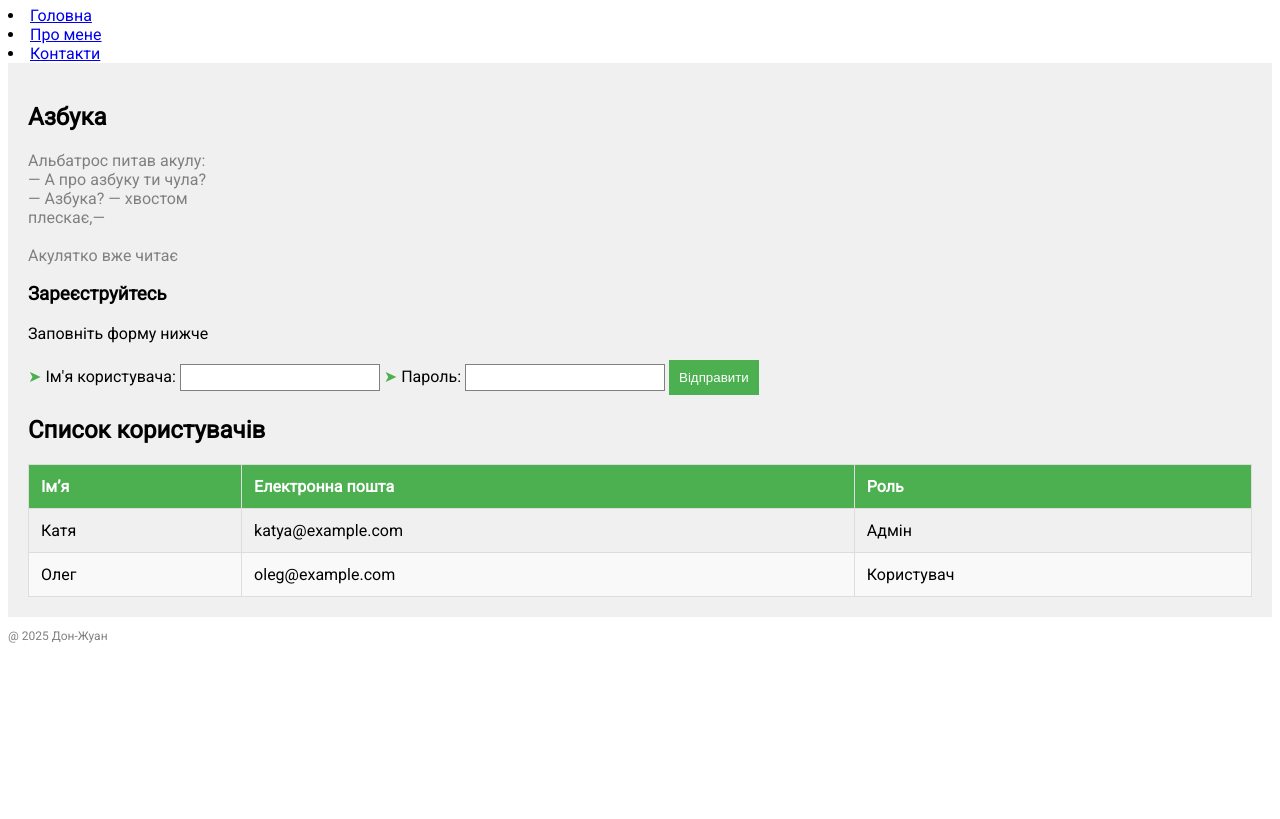
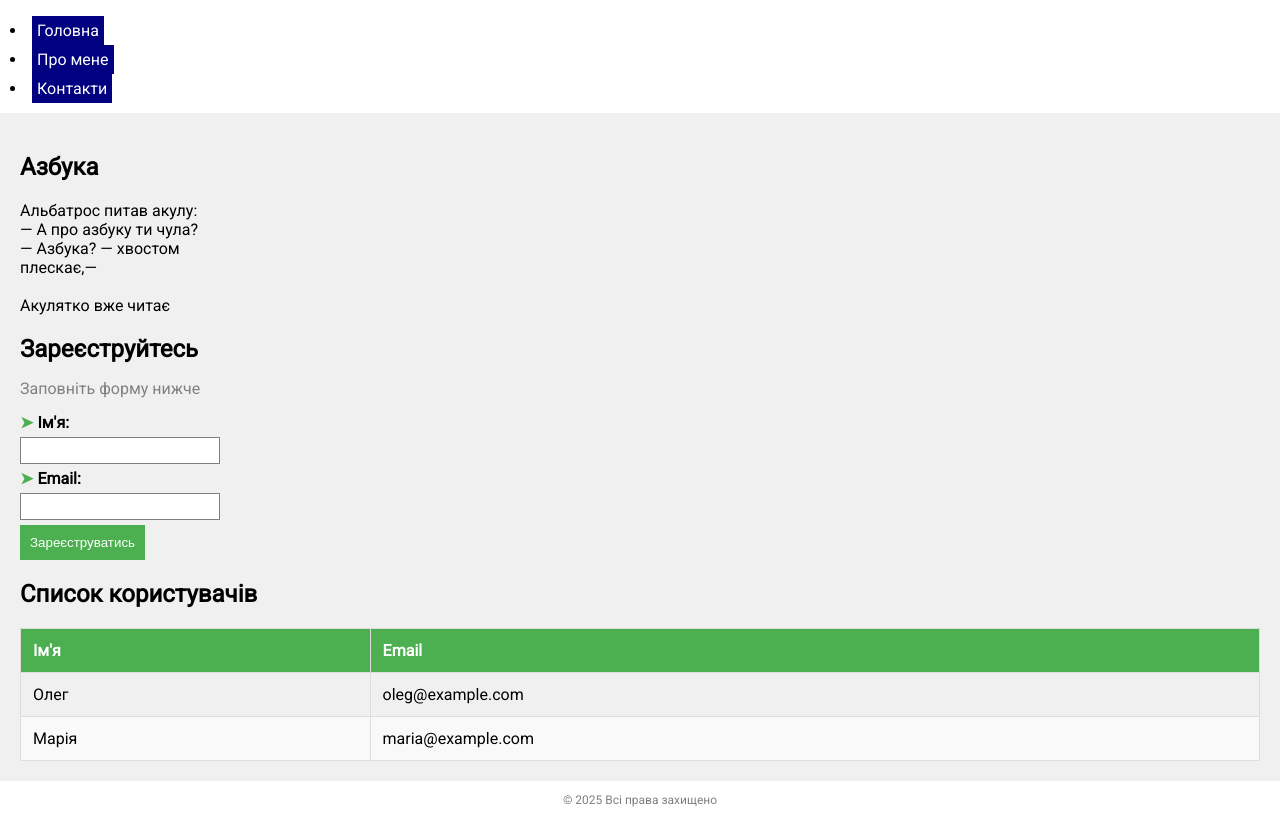
Before and after one commit to YekatierinaChashka/3index.html, a plain HTML site: page index.html in a window 1280 px wide. Shown: the part 75-894 px from the top of the page. Before the commit the page ends 800 px from the top, so only its background shows below. Drawn offline with Linux system fonts and the light colour scheme.

Commit message:
Оновлено index.html та styles.css

```diff
--- a/index.html
+++ b/index.html
@@ -8,17 +8,17 @@
     <link rel="stylesheet" href="styles.css">
 </head>
 <body>
-    <header>
-        <h1>Заголовок</h1>
-        <nav>
-            <li><a href="#home">Головна</a></li>
-            <li><a href="#about">Про мене</a></li>
-            <li><a href="contact">Контакти</a></li>
+    <header class="header">
+        <h1 class="header__title">Заголовок</h1>
+        <nav class="header__nav">
+            <li><a href="#home" class="header__nav-link">Головна</a></li>
+            <li><a href="#about" class="header__nav-link">Про мене</a></li>
+            <li><a href="contact" class="header__nav-link">Контакти</a></li>
         </nav>
     </header>
-    <main>
-        <h2>Азбука</h2>
-        <p>
+    <main class="main">
+        <h2 class="main__title">Азбука</h2>
+        <p class="main__poem">
             Альбатрос питав акулу:<br>
             — А про азбуку ти чула?<br>
             — Азбука? — хвостом<br>
@@ -26,46 +26,43 @@
             <br>
             Акулятко вже читає<br>
         </p>
-        <section>
-            <h3>Зареєструйтесь</h3>
-            <p>Заповніть форму нижче</p>
-            <form action="/submit" method="POST">
-                <label for="username">Ім'я користувача:</label>
-                <input type="text" id="username" name="username">
+        <section class="form-section">
+            <h2 class="form-section__title">Зареєструйтесь</h2>
+            <p class="form-section__text">Заповніть форму нижче</p>
+            <form action="/register" method="POST" class="form">
+                <label for="name" class="form__label">Ім'я:</label>
+                <input type="text" id="name" name="name" class="form__input">
 
-                <label for="password">Пароль:</label>
-                <input type="password" id="password" name="password">
+                <label for="email" class="form__label">Email:</label>
+                <input type="email" id="email" name="email" class="form__input">
 
-                <button type="submit">Відправити</button>
+                <button type="submit" class="form__button">Зареєструватись</button>
             </form>
         </section>
-        <h2>Cписок користувачів</h2>
-         <table>
-           <thead>
-             <tr>
-               <th>Ім’я</th>
-               <th>Електронна пошта</th>
-               <th>Роль</th>
+        <section class="table-section">
+            <h2 class="table-section__title">Список користувачів</h2>
+            <table class="table">
+                <thead class="table__head">
+                    <tr class="table__row">
+                        <th class="table__cell table__cell--header">Ім'я</th>
+                        <th class="table__cell table__cell--header">Email</th>
                     </tr>
                 </thead>
-           <tbody>
-             <tr>
-               <td>Катя</td>
-               <td>katya@example.com</td>
-               <td>Адмін</td>
+                <tbody class="table__body">
+                    <tr class="table__row">
+                        <td class="table__cell">Олег</td>
+                        <td class="table__cell">oleg@example.com</td>
                     </tr>
-             <tr>
-               <td>Олег</td>
-               <td>oleg@example.com</td>
-               <td>Користувач</td>
+                    <tr class="table__row">
+                        <td class="table__cell">Марія</td>
+                        <td class="table__cell">maria@example.com</td>
                     </tr>
                 </tbody>
             </table>
+        </section>
     </main>
-    <footer>
-       <p>
-        @ 2025 Дон-Жуан
-       </p>
+    <footer class="footer">
+        <p class="footer__text">© 2025 Всі права захищено</p>
     </footer>
 </body>
 </html>
--- a/styles.css
+++ b/styles.css
@@ -1,76 +1,100 @@
-/* Стилі з заняття 2 (нагадування) */
-h1 {
+/* Базові стилі */
+* {
+    box-sizing: border-box;
+}
+body {
+    font-family: "Roboto", sans-serif;
+    margin: 0;
+}
+
+/* Header */
+.header {
+    position: sticky;
+    top: 0;
+    background-color: #fff;
+}
+.header__title {
     color: blue;
 }
-main {
-    background-color: #f0f0f0;
-    padding: 20px;
+.header__nav {
+    padding: 10px;
 }
-input {
-    width: 200px;
-    padding: 5px;
-    margin: 5px 0;
-    border: 1px solid gray;
-}
-button {
-    background-color: #4CAF50;
-    color: white;
-    padding: 10px;
-    border: none;
-}
-footer p {
-    font-size: 12px;
-    color: gray;
-}
-
-/* Нові стилі для заняття 3 */
-nav > a { /* Прямі дочірні <a> у <nav> */
+.header__nav-link {
+    display: inline-block;
     color: white;
     background-color: navy;
     padding: 5px;
     text-decoration: none;
 }
 
-form input:first-child { /* Перший <input> у формі */
-    background-color: #ffe6e6;
+/* Main */
+.main {
+    background-color: #f0f0f0;
+    padding: 20px;
 }
 
-h2 + p { /* <p> одразу після <h2> */
+/* Form Section */
+.form-section__title {
+    margin-bottom: 10px;
+}
+.form-section__text {
     color: gray;
+    margin-bottom: 15px;
 }
-
-label::before { /* Додаємо символ перед <label> */
+.form__label {
+    display: block;
+    font-weight: bold;
+}
+.form__label::before {
     content: "➤ ";
     color: #4CAF50;
 }
+.form__input {
+    display: block;
+    width: 200px;
+    padding: 5px;
+    margin: 5px 0;
+    border: 1px solid gray;
+}
+.form__input:first-child {
+    background-color: #ffe6e6;
+}
+.form__button {
+    display: inline-block;
+    background-color: #4CAF50;
+    color: white;
+    padding: 10px;
+    border: none;
+}
+.form__button:hover {
+    background-color: #45a049;
+}
 
-button:hover { /* Ефект наведення на кнопку */
-    background-color: #45a100;
-}
-/* Нові стилі */
-* {
-    box-sizing: border-box; /* Для кросбраузерності */
-}
-body {
-    font-family: "Roboto", sans-serif;
-}
-table {
+/* Table Section */
+.table {
     width: 100%;
     border-collapse: collapse;
     margin-top: 20px;
 }
-th, td {
+.table__cell {
     border: 1px solid #ddd;
     padding: 12px;
     text-align: left;
 }
-th {
+.table__cell--header {
     background-color: #4CAF50;
     color: white;
 }
-tr:nth-child(even) {
+.table__row:nth-child(even) {
     background-color: #f9f9f9;
 }
-tr:hover {
-    background-color: #f1f1f1; /* Ефект наведення */
+.table__row:hover {
+    background-color: #f1f1f1;
 }
+
+/* Footer */
+.footer__text {
+    font-size: 12px;
+    color: gray;
+    text-align: center;
+}
```
Lines whose indentation alone changed are shown as unchanged.
